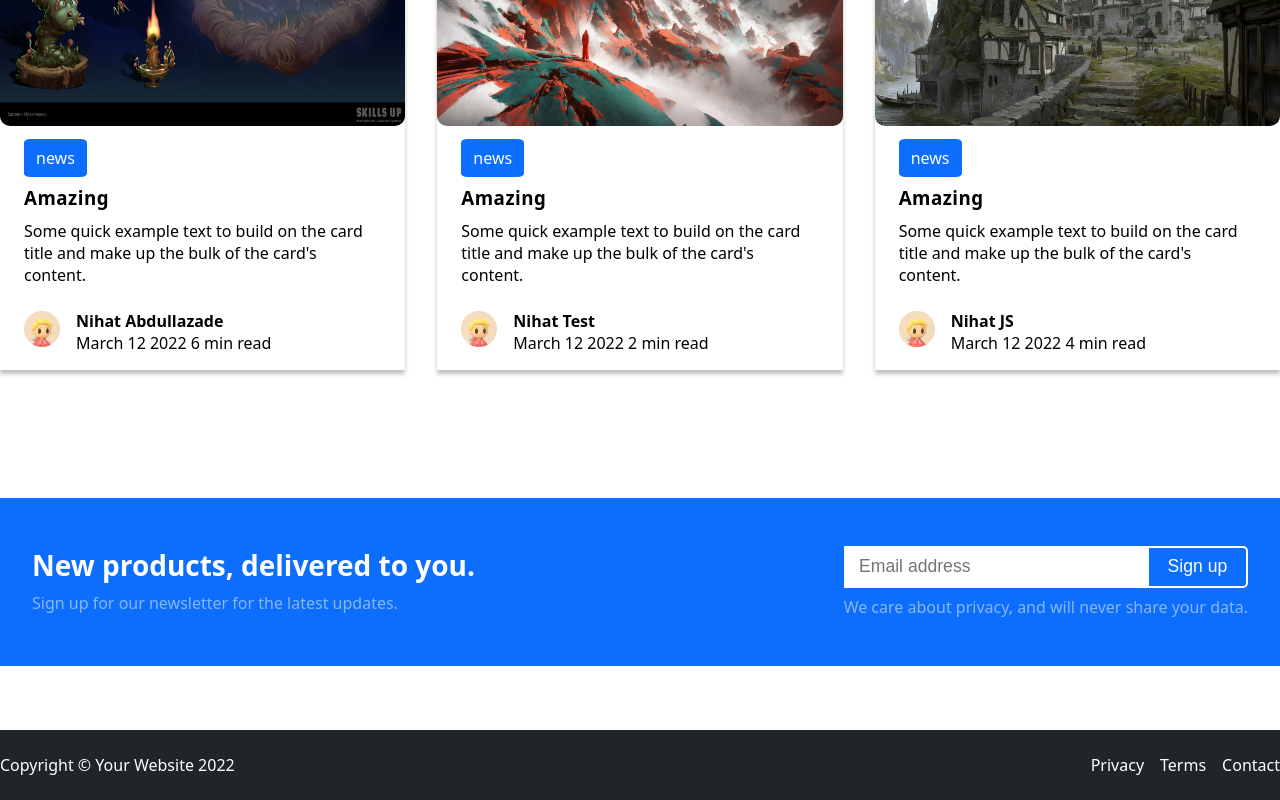
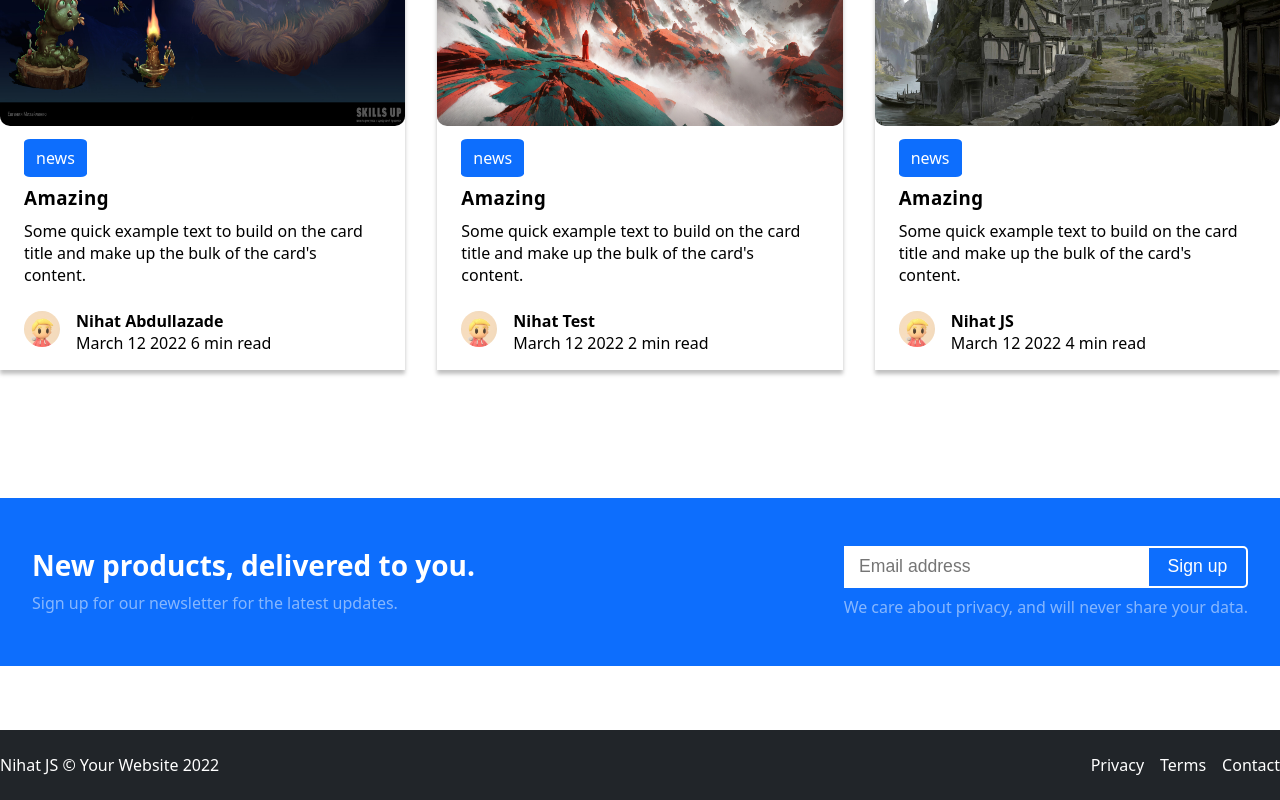
Before and after one commit to nihat-js/modern-business-template, a React (Vite) app: page / in a window 1280 px wide. Shown: the part 1658-2458 px from the top of the page. Built offline with nearby package versions, Linux system fonts and the light colour scheme.

Commit message:
footer changed

```diff
--- a/src/components/Footer.jsx
+++ b/src/components/Footer.jsx
@@ -6,7 +6,7 @@ export default function Footer() {
     <footer>
       <div className="container">
         <div className="row">
-          <p className="copyright"> Copyright © Your Website 2022</p>
+          <p className="copyright"> Nihat JS © Your Website 2022</p>
           <ul className='link'>
 
             <li>  <a href=""> Privacy </a>      </li>
```
